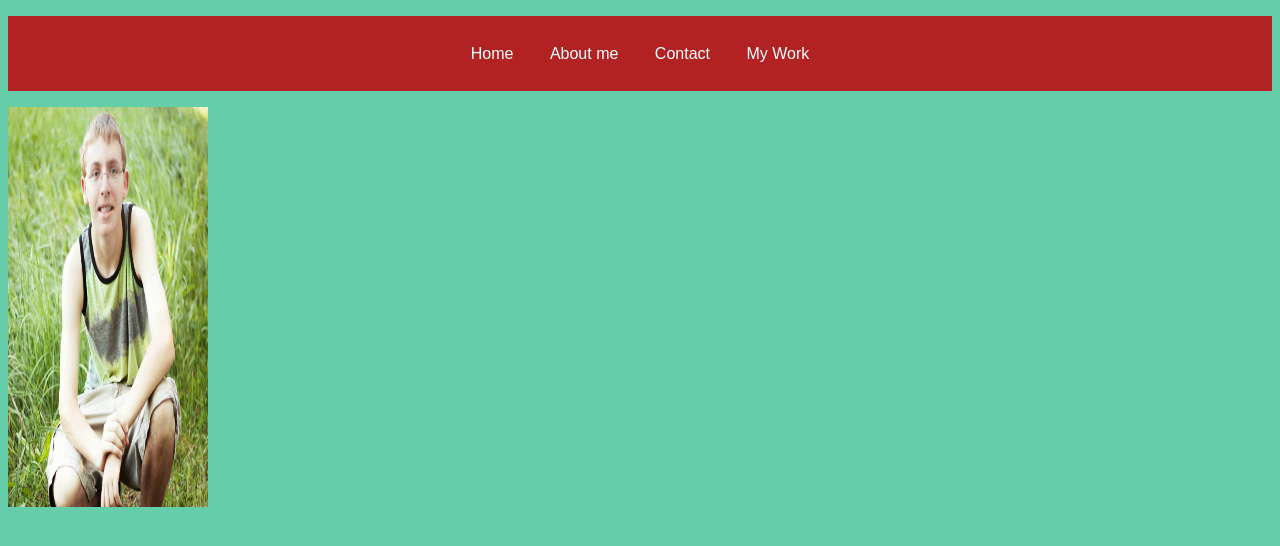
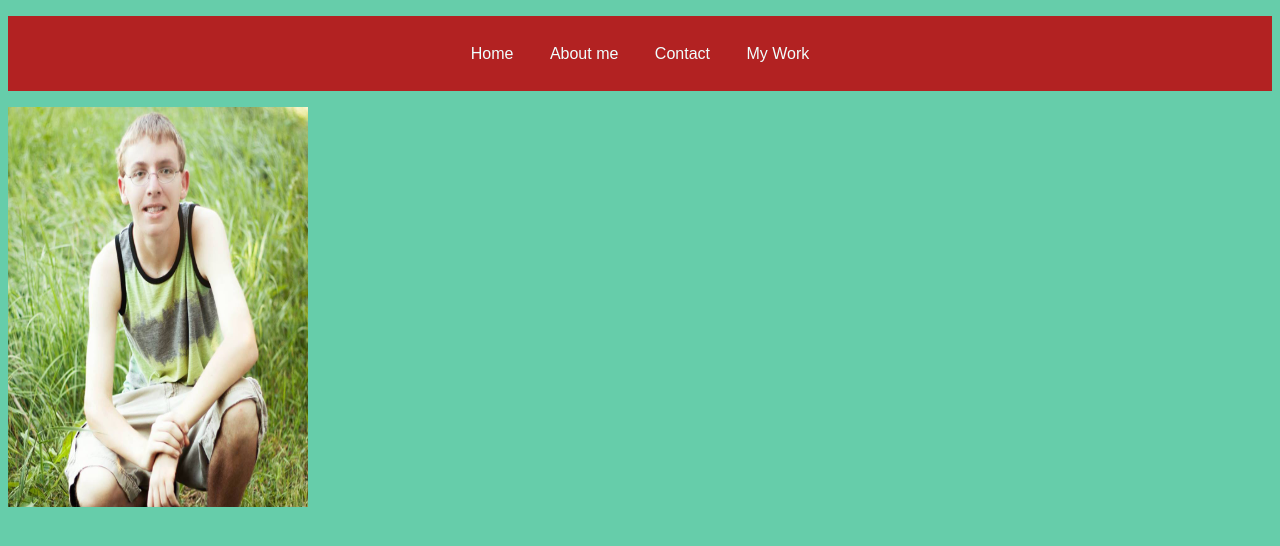
Before and after one commit to degoad/portfolio, a plain HTML site: page aboutme.html in a window 1280 px wide. Drawn offline with Linux system fonts and the light colour scheme.

Commit message:
Update aboutme.html

```diff
--- a/aboutme.html
+++ b/aboutme.html
@@ -15,6 +15,6 @@
 
       </ul>
     </nav>
-    <img id="photo" src="dokota.jpg" alt="A photo of me" height="400" width="200" alin="right">
+    <img id="photo" src="dokota.jpg" alt="A photo of me" height="400" width="300" alin="right">
   </body>
 </html>
```
